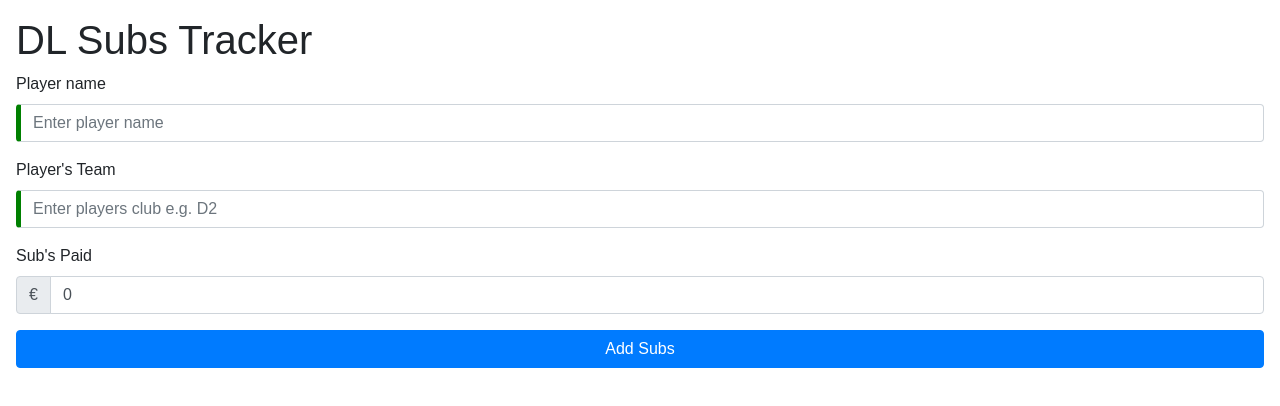
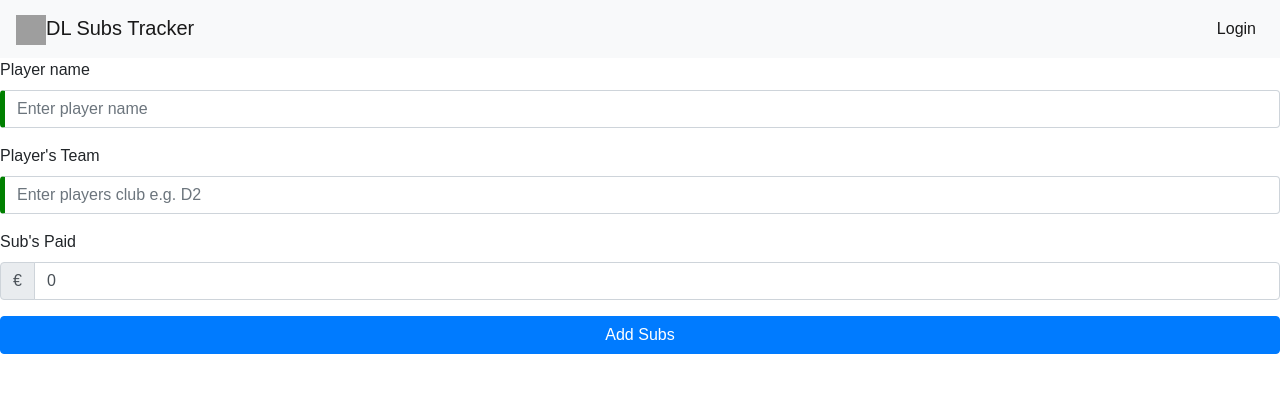
Before and after one commit to TheDeployGuy/dl-tools, a React (Create React App) app in the folder subs-web-application/front-end/: page / in a window 1280 px wide. Shown: the top 406 px of the page. Built offline with nearby package versions, Linux system fonts and the light colour scheme; grey boxes are pictures that could not be loaded.

Commit message:
Create a navbar component and display it in the app.js

```diff
--- a/subs-web-application/front-end/src/App.js
+++ b/subs-web-application/front-end/src/App.js
@@ -1,14 +1,15 @@
-import React, { Component, Fragment } from 'react';
+import React from 'react';
 import SubsForm from './SubsForm';
+import Navbar from './Navbar'
 import './App.css';
 
-class App extends Component {
+class App extends React.Component {
   render() {
     return (
-      <Fragment>
-        <h1>DL Subs Tracker</h1>
+      <React.Fragment>
+        <Navbar />
         <SubsForm />
-      </Fragment>
+      </React.Fragment>
     );
   }
 }
--- /dev/null
+++ b/subs-web-application/front-end/src/Navbar.js
@@ -0,0 +1,25 @@
+import React from 'react'
+
+const Navbar = () => {
+    return (
+      <nav class="navbar navbar-expand-lg navbar-light bg-light">
+      <a class="navbar-brand" href="#">
+        <img src="/assets/brand/bootstrap-solid.svg" width="30" height="30" alt="" />
+        DL Subs Tracker
+      </a>
+      <button class="navbar-toggler" type="button" data-toggle="collapse" data-target="#navbarSupportedContent" aria-controls="navbarSupportedContent" aria-expanded="false" aria-label="Toggle navigation">
+        <span class="navbar-toggler-icon"></span>
+      </button>
+
+      <div class="collapse navbar-collapse" id="navbarSupportedContent">
+        <ul class="navbar-nav ml-auto">
+          <li class="nav-item active">
+            <a class="nav-link" href="#">Login</a>
+          </li>
+        </ul>
+      </div>
+    </nav>
+    )
+  }
+
+export default Navbar;
--- a/subs-web-application/front-end/src/index.css
+++ b/subs-web-application/front-end/src/index.css
@@ -1,5 +1,4 @@
 body {
   margin: 0;
-  padding: 1em;
   font-family: sans-serif;
 }
```
